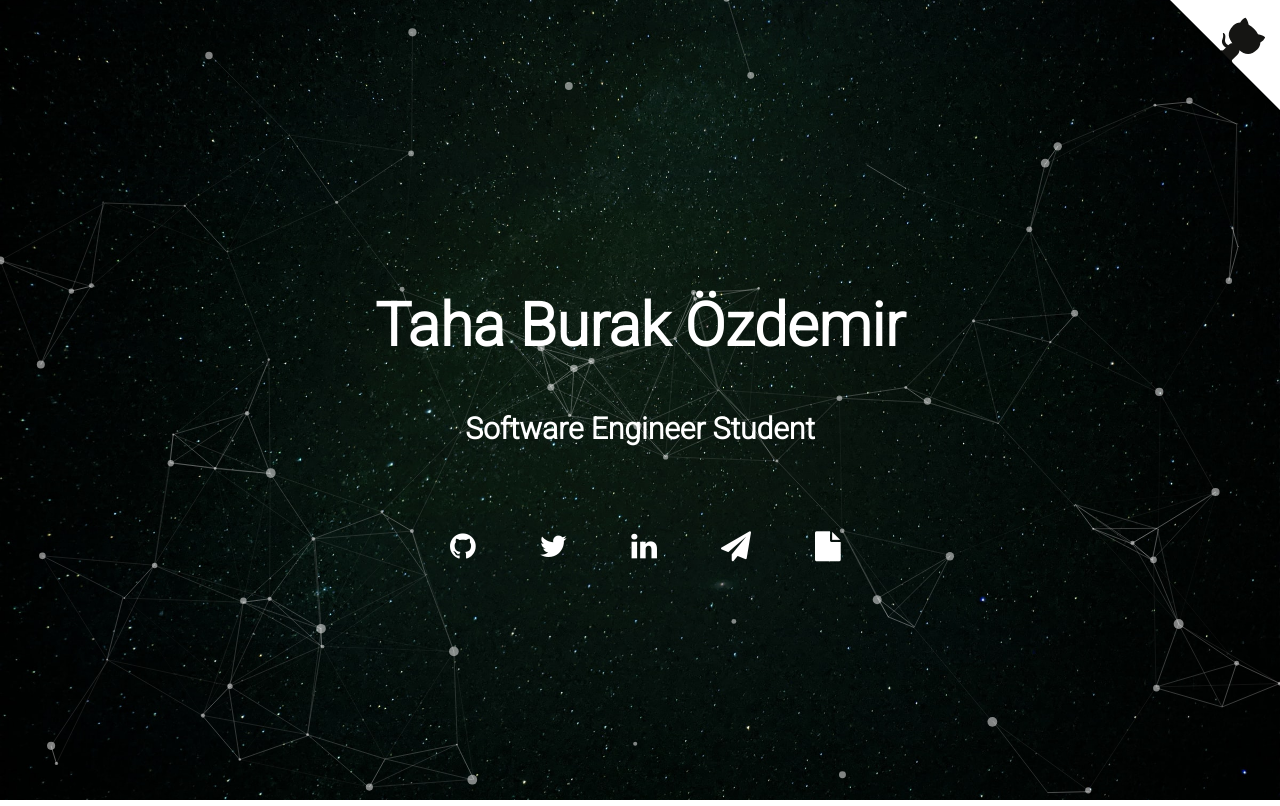
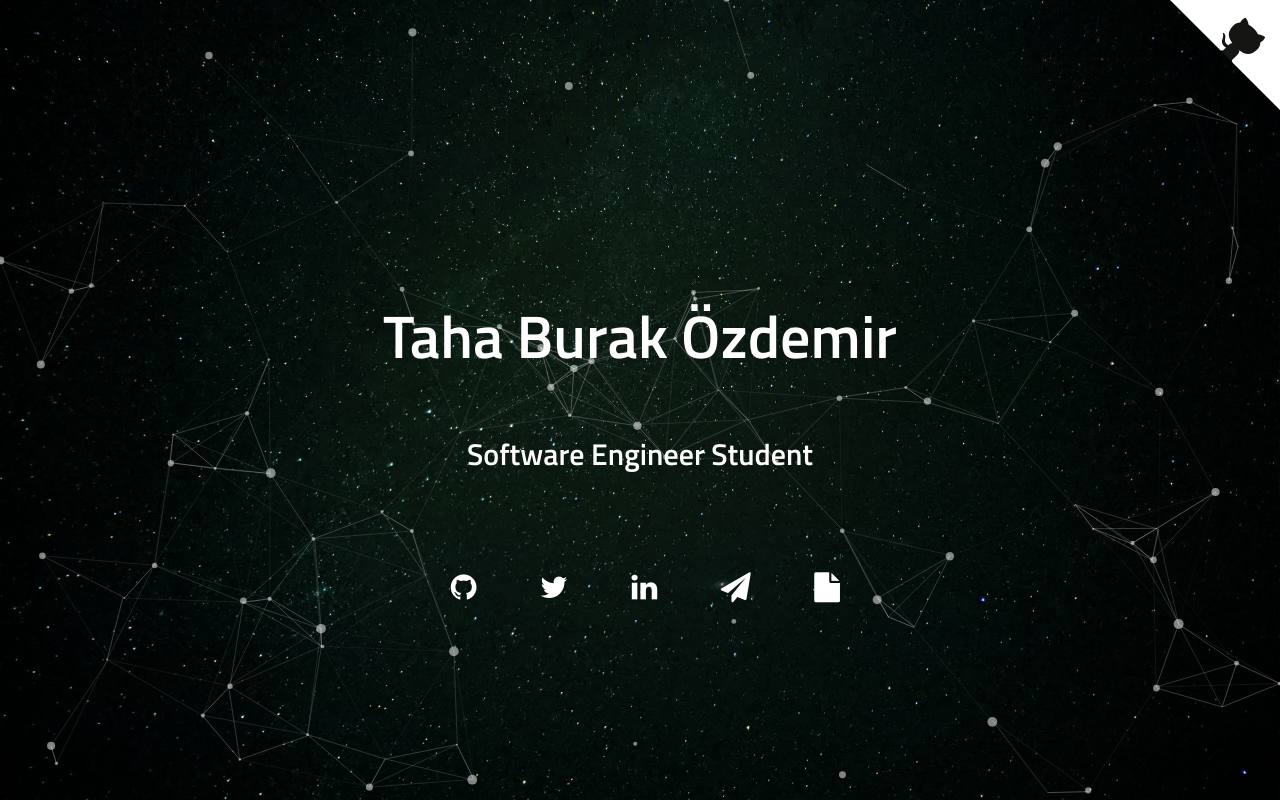
Before and after one commit to tburak1/Personal_website, a plain HTML site: page index.html in a window 1280 px wide. Drawn offline with Linux system fonts and the light colour scheme.

Commit message:
font changed to titillium

```diff
--- a/css/style.css
+++ b/css/style.css
@@ -1,6 +1,6 @@
 body {
     margin: 0;
-    font-family: 'Roboto', sans-serif;
+    font-family: 'Titillium Web', sans-serif;
 
 }
 
--- a/index.html
+++ b/index.html
@@ -3,7 +3,7 @@
 
 <head>
     <link rel="preconnect" href="https://fonts.gstatic.com">
-    <link href="https://fonts.googleapis.com/css2?family=Roboto:wght@300&display=swap" rel="stylesheet">
+    <link href="https://fonts.googleapis.com/css2?family=Titillium+Web:wght@600&display=swap" rel="stylesheet">
     <title>Taha Burak Özdemir</title>
     <link rel="stylesheet" href="css/style.css" />
     <link rel="stylesheet" href="https://cdnjs.cloudflare.com/ajax/libs/font-awesome/4.7.0/css/font-awesome.min.css">
```
